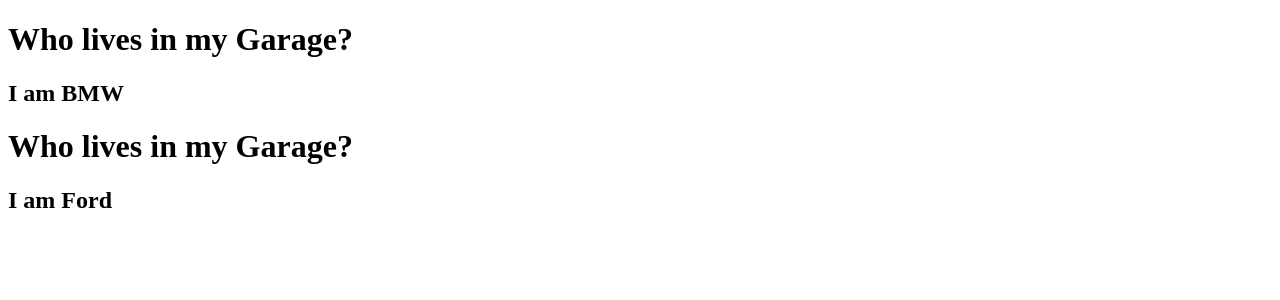
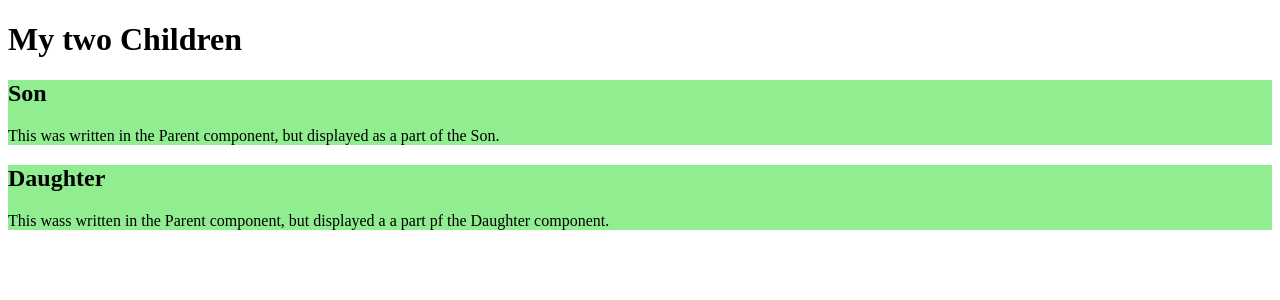
Before and after one commit to kaustubh3852/my-react-app, a React (Vite) app: page / in a window 1280 px wide. Shown: the top 300 px of the page. Built offline with nearby package versions, Linux system fonts and the light colour scheme.

Commit message:
parent, child component

```diff
--- a/src/App.jsx
+++ b/src/App.jsx
@@ -1,15 +1,12 @@
-import Car from './Car';
-import Garage from './Garage';
+// import Car from './Car';
+// import Garage from './Garage';
+import Son from './Son';
+import Daughter from './Daughter';
+import Parent from './Parent';
 
 const App = () => {
-  return(
-    <>
-    <Garage/>
-    <Car brand="BMW"/>
-    <Garage/>
-    <Car brand="Ford"/>
-    </>
+  return (
+    <Parent/>
   );
 }
-
-export default App;
+export default Parent;
--- a/src/Car.jsx
+++ b/src/Car.jsx
@@ -1,8 +1,8 @@
-const Car = (props) => {
+const Car = ({color="blue", brand}) => {
     return (
-        <h2>I am {props.brand}</h2>
+        <>
+        <h2>My {color} {brand}</h2>
+        </>
     );
-
-};
-
+}
 export default Car;
--- /dev/null
+++ b/src/Daughter.jsx
@@ -0,0 +1,10 @@
+const Daughter = (props) => {
+    return (
+        <div style={{background:'lightgreen'}}>
+            <h2>Daughter</h2>
+            <div>{props.children}</div>
+        </div>
+    );
+}
+
+export default Daughter;
--- a/src/Garage.jsx
+++ /dev/null
@@ -1,7 +0,0 @@
-const Garage = () => {
-    return (
-        <h1>Who lives in my Garage?</h1>
-    );
-}
-
-export default Garage;
--- /dev/null
+++ b/src/Parent.jsx
@@ -0,0 +1,21 @@
+import Son from './Son';
+import Daughter from './Daughter';
+const Parent = () => {
+    return(
+        <div>
+            <h1>My two Children</h1>
+            <Son>
+                <p>
+                    This was written in the Parent component, but displayed as a part of the Son.
+                </p>
+            </Son>
+            <Daughter>
+                <p>
+                    This wass written in the Parent component, but displayed a a part pf the Daughter component.
+                </p>
+            </Daughter>
+        </div>
+
+    );
+}
+export default Parent;
--- /dev/null
+++ b/src/Son.jsx
@@ -0,0 +1,9 @@
+const Son = (props) => {
+    return (
+        <div style={{background:'lightgreen'}}>
+            <h2>Son</h2>
+            <div>{props.children}</div>
+        </div>
+    );
+}
+export default Son;
```
